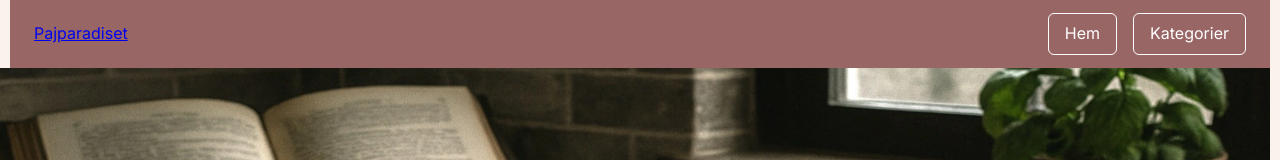
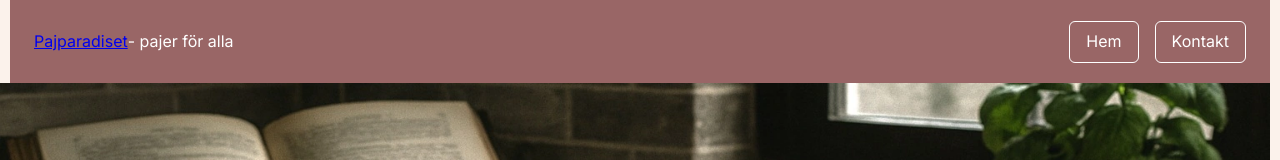
Before and after one commit to Max-KCS-Eriksson/G5-Recipes, a React (Vite) app: page / in a window 1280 px wide. Shown: the top 160 px of the page. Built offline with nearby package versions, Linux system fonts and the light colour scheme; no server answers.

Commit message:
chore(Header) add slogan and update button to Kontakt

```diff
--- a/src/components/Header.jsx
+++ b/src/components/Header.jsx
@@ -7,13 +7,16 @@ function Header() {
     <header className={styles.headerContainer}>
       <div className={styles.headerLogoContainer}>
         <Logo variant="default" />
+        <p className={styles.slogan} aria-label="Slogan">
+          - pajer för alla
+        </p>
       </div>
       <nav className={styles.headerNav}>
         <Link to={{ pathname: "/", search: "" }} className={styles.navBtn}>
           Hem
         </Link>
         <Link to="/categories" className={styles.navBtn}>
-          Kategorier
+          Kontakt
         </Link>
       </nav>
     </header>
```
